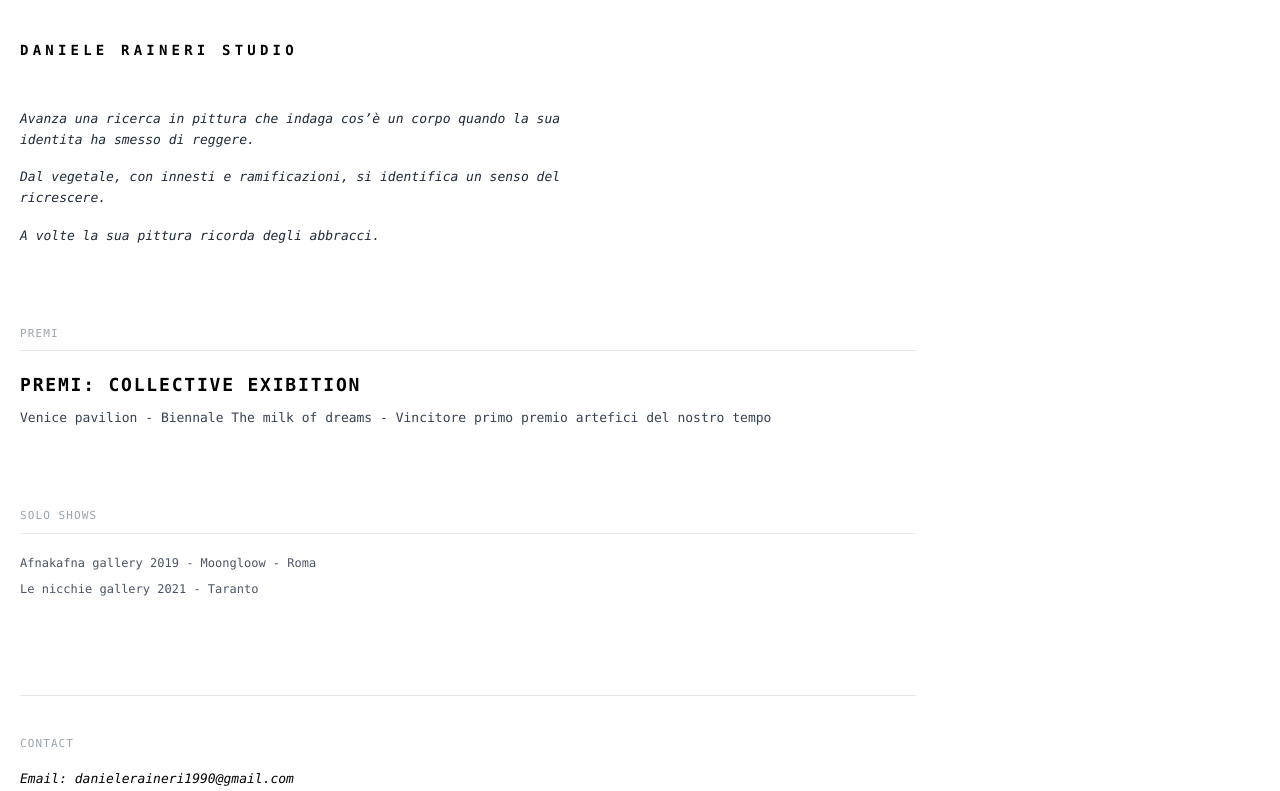
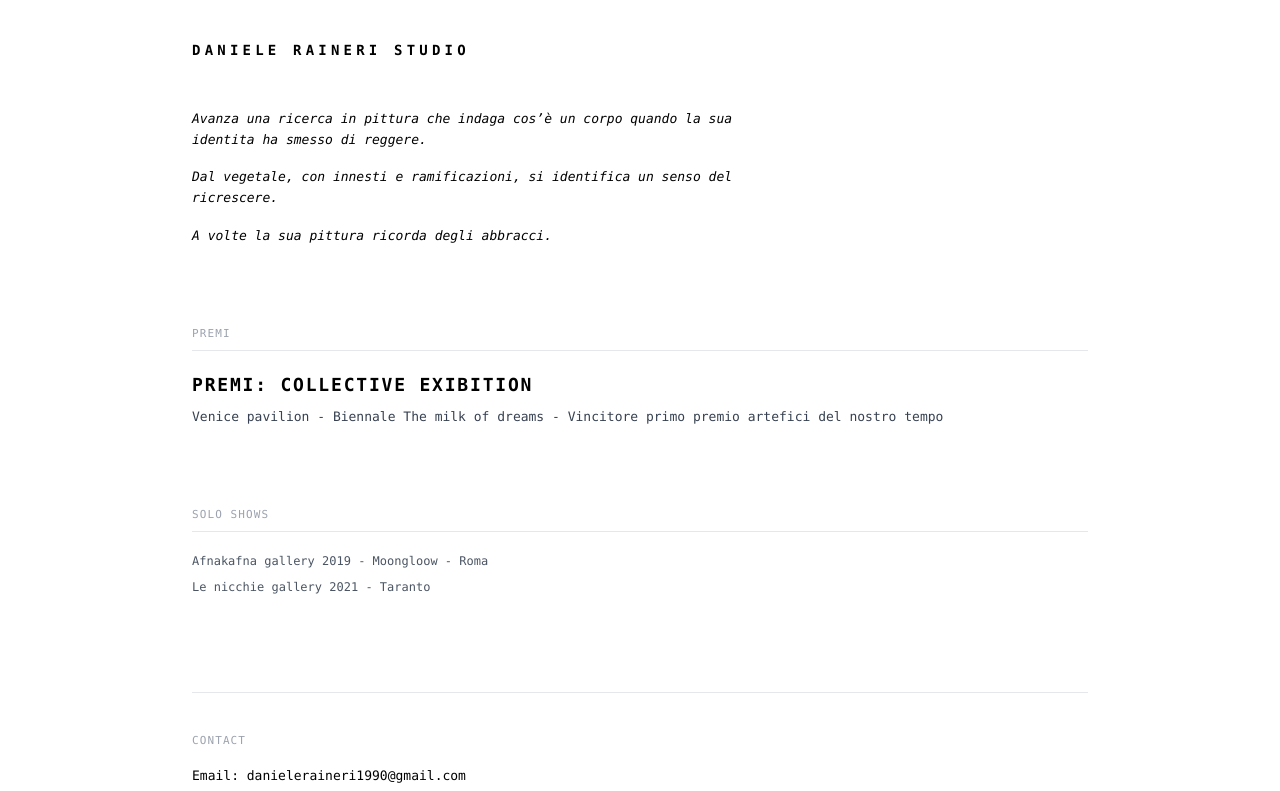
Before and after one commit to danieleraineri1990-prog/danieleraineristudio, a Next.js app: page / in a window 1280 px wide. Shown: the top 791 px of the page. Built offline with nearby package versions, Linux system fonts and the light colour scheme.

Commit message:
Update index.js

```diff
--- a/pages/index.js
+++ b/pages/index.js
@@ -1,60 +1,38 @@
 import Head from "next/head";
-import data from "../data/portfolio.json";
 
 export default function Home() {
   return (
-    <div className="container mx-auto mb-20 mt-10 px-5 bg-white">
-      <Head>
-        <title>DANIELE RAINERI STUDIO</title>
-      </Head>
+    <div className="min-h-screen bg-white font-mono text-black p-10">
+      <Head><title>DANIELE RAINERI STUDIO</title></Head>
+      <div className="max-w-4xl mx-auto">
+        <h1 className="text-sm uppercase tracking-[0.3em] font-bold">DANIELE RAINERI STUDIO</h1>
 
-      <div className="max-w-4xl">
-        {/* NOME */}
-        <h1 className="text-sm font-mono mt-5 uppercase tracking-[0.3em] font-bold text-black">
-          {data.name || "DANIELE RAINERI STUDIO"}
-        </h1>
-
-        {/* RICERCA (Quella che ti piace) */}
-        <div className="mt-12 font-mono text-[13px] leading-relaxed max-w-xl text-gray-800 italic">
-          <p className="mb-4">{data.headerTaglineTwo}</p>
-          <p className="mb-4">{data.headerTaglineThree}</p>
-          <p className="mb-10">{data.headerTaglineFour}</p>
+        <div className="mt-12 text-[13px] leading-relaxed max-w-xl italic">
+          <p className="mb-4">Avanza una ricerca in pittura che indaga cos’è un corpo quando la sua identita ha smesso di reggere.</p>
+          <p className="mb-4">Dal vegetale, con innesti e ramificazioni, si identifica un senso del ricrescere.</p>
+          <p className="mb-10">A volte la sua pittura ricorda degli abbracci.</p>
         </div>
 
-        {/* AGGIUNTA: PREMI */}
         <div className="mt-20">
-          <h2 className="font-mono text-[11px] uppercase tracking-widest border-b pb-2 text-gray-400">Premi</h2>
-          <div className="mt-5 font-mono">
-            <p className="text-lg uppercase font-bold tracking-widest text-black">
-              PREMI: COLLECTIVE EXIBITION
-            </p>
-            <p className="text-[13px] text-gray-700 mt-2 leading-relaxed">
-              Venice pavilion - Biennale The milk of dreams - Vincitore primo premio artefici del nostro tempo
-            </p>
+          <h2 className="text-[11px] uppercase tracking-widest border-b pb-2 text-gray-400 font-normal">Premi</h2>
+          <div className="mt-5">
+            <p className="text-lg uppercase font-bold tracking-widest">PREMI: COLLECTIVE EXIBITION</p>
+            <p className="text-[13px] text-gray-700 mt-2">Venice pavilion - Biennale The milk of dreams - Vincitore primo premio artefici del nostro tempo</p>
           </div>
         </div>
 
-        {/* AGGIUNTA: SOLO SHOWS */}
         <div className="mt-20">
-          <h2 className="font-mono text-[11px] uppercase tracking-widest border-b pb-2 text-gray-400">Solo Shows</h2>
-          <div className="mt-5 font-mono text-[12px] text-gray-600">
+          <h2 className="text-[11px] uppercase tracking-widest border-b pb-2 text-gray-400 font-normal">Solo Shows</h2>
+          <div className="mt-5 text-[12px] text-gray-600">
             <p>Afnakafna gallery 2019 - Moongloow - Roma</p>
-            <p className="mt-2 leading-relaxed">Le nicchie gallery 2021 - Taranto</p>
+            <p className="mt-2">Le nicchie gallery 2021 - Taranto</p>
           </div>
         </div>
 
-        {/* AGGIUNTA: CONTATTI */}
-        <div className="mt-24 border-t pt-10">
-          <h2 className="font-mono text-[11px] uppercase tracking-widest text-gray-400 mb-4 font-normal">Contact</h2>
-          <div className="font-mono text-[13px] text-black italic">
-            <p>Email: danieleraineri1990@gmail.com</p>
-            <p className="mt-1">Instagram: @danieleraineristudio</p>
-          </div>
-        </div>
-
-        {/* CHIUSURA */}
-        <div className="mt-32">
-           <p className="font-mono text-[11px] uppercase tracking-[0.2em] text-gray-200 uppercase">Series: Intrecci</p>
+        <div className="mt-24 border-t pt-10 text-[13px]">
+          <h2 className="text-[11px] uppercase tracking-widest text-gray-400 mb-4 font-normal">Contact</h2>
+          <p>Email: danieleraineri1990@gmail.com</p>
+          <p className="mt-1">Instagram: @danieleraineristudio</p>
         </div>
       </div>
     </div>
```
